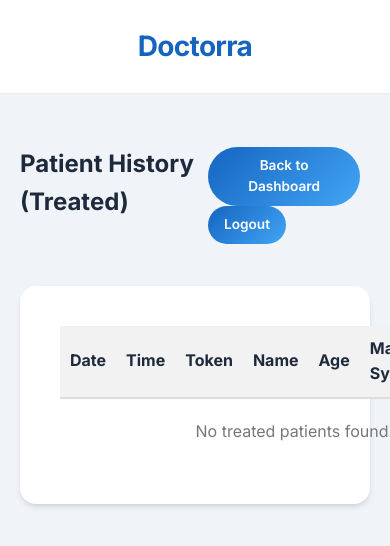
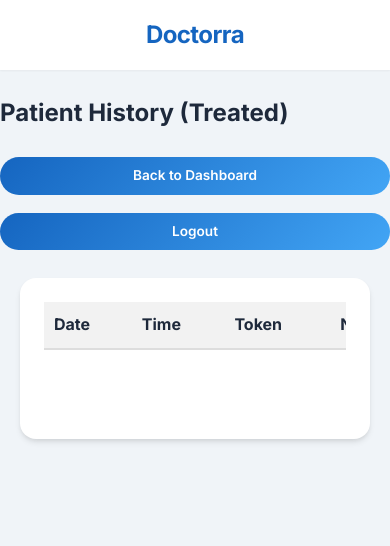
Before and after one commit to Gaurravvvv/Doctorra, a Flask app: page /history in a window 390 px wide; the page is wider, and only the part inside the window is pictured. Shown: the top 546 px of that part. Run offline with Flask 3, Linux system fonts and the light colour scheme; the visitor is signed in with stand-in values (Sample User, id 1).

Commit message:
Made mobile responsive

```diff
--- a/app/templates/base.html
+++ b/app/templates/base.html
@@ -165,7 +165,7 @@
         /* Dashboard specific */
         .dashboard-container {
             display: grid;
-            grid-template-columns: repeat(auto-fit, minmax(320px, 1fr));
+            grid-template-columns: repeat(auto-fit, minmax(280px, 1fr));
             gap: 24px;
             padding: 24px;
             max-width: 1400px;
@@ -267,6 +267,90 @@
             transform: scale(1.2);
         }
 
+        /* Responsive Utilities */
+        .table-responsive {
+            width: 100%;
+            overflow-x: auto;
+            -webkit-overflow-scrolling: touch;
+        }
+
+        .dashboard-header {
+            display: flex;
+            justify-content: space-between;
+            align-items: center;
+            padding: 0 20px;
+            flex-wrap: wrap;
+        }
+
+        .btn-group {
+            display: flex;
+            gap: 10px;
+        }
+
+        @media (max-width: 768px) {
+            header {
+                padding: 1rem;
+                margin-bottom: 1.5rem;
+            }
+
+            header h1 {
+                font-size: 1.5rem;
+            }
+
+            .container {
+                padding: 0 15px;
+            }
+
+            .card {
+                padding: 1.5rem;
+            }
+
+            .dashboard-header {
+                flex-direction: column;
+                align-items: stretch;
+                padding: 0;
+                gap: 1rem;
+            }
+
+            .dashboard-header > div {
+                width: 100%;
+                text-align: center;
+            }
+
+            .dashboard-header h2 {
+                margin-bottom: 0.5rem;
+                font-size: 1.5rem;
+            }
+
+            .btn-group {
+                flex-direction: column;
+                width: 100%;
+            }
+
+            .btn-small {
+                width: 100% !important;
+                margin-right: 0 !important;
+                margin-bottom: 0.5rem;
+                display: block;
+            }
+
+            /* Adjust grid for very small screens */
+            .dashboard-container {
+                grid-template-columns: 1fr;
+                padding: 15px;
+            }
+
+            /* Adjust inputs */
+            input[type="text"],
+            input[type="number"],
+            input[type="password"],
+            input[type="email"],
+            select,
+            textarea {
+                padding: 12px 14px;
+            }
+        }
+
     </style>
 </head>
 <body>
--- a/app/templates/doctor/history.html
+++ b/app/templates/doctor/history.html
@@ -2,16 +2,17 @@
 
 {% block content %}
 <div class="container-fluid">
-    <div style="display: flex; justify-content: space-between; align-items: center; padding: 20px;">
+    <div class="dashboard-header" style="margin-top: 20px;">
         <h2>Patient History (Treated)</h2>
-        <div>
-            <a href="{{ url_for('doctor.dashboard') }}" class="btn-primary btn-small" style="text-decoration: none; width: auto; background-color: #1565C0; margin-right: 10px;">Back to Dashboard</a>
-            <a href="{{ url_for('auth.logout') }}" class="btn-primary btn-small" style="text-decoration: none; width: auto; background-color: #555;">Logout</a>
+        <div class="btn-group">
+            <a href="{{ url_for('doctor.dashboard') }}" class="btn-primary btn-small" style="text-decoration: none; background-color: #1565C0;">Back to Dashboard</a>
+            <a href="{{ url_for('auth.logout') }}" class="btn-primary btn-small" style="text-decoration: none; background-color: #555;">Logout</a>
         </div>
     </div>
 
     <div class="card" style="margin: 20px;">
-        <table style="width: 100%; border-collapse: collapse;">
+        <div class="table-responsive">
+            <table style="width: 100%; min-width: 800px; border-collapse: collapse;">
                 <thead>
                     <tr style="background-color: #f2f2f2; text-align: left;">
                         <th style="padding: 10px; border-bottom: 2px solid #ddd;">Date</th>
@@ -60,4 +61,5 @@
             </table>
         </div>
     </div>
+</div>
 {% endblock %}
--- a/app/templates/patient/intake.html
+++ b/app/templates/patient/intake.html
@@ -76,8 +76,8 @@
                 </div>
 
                 <!-- Hidden Text Input -->
-                <div id="other_container_{{ q_loop.index0 }}" style="display: none; margin-top: 10px; margin-left: 20px;">
-                    <input type="text" name="other_{{ q_loop.index0 }}" placeholder="Please specify..." style="width: 80%; padding: 5px;">
+                <div id="other_container_{{ q_loop.index0 }}" style="display: none; margin-top: 10px; padding-left: 20px;">
+                    <input type="text" name="other_{{ q_loop.index0 }}" placeholder="Please specify..." style="width: 100%;">
                 </div>
             </div>
             {% endfor %}
```
Also changed, not shown: app/templates/doctor/dashboard.html (+4 -4 lines). Lines whose indentation alone changed are shown as unchanged.
